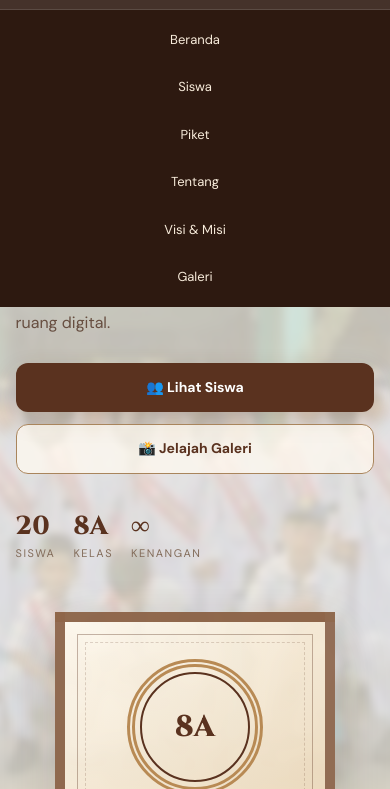
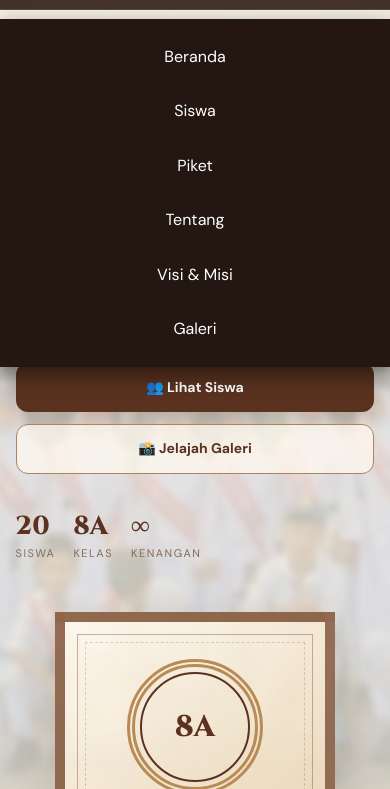
Before and after one commit to Khakim12-creator/Class-8A, a plain HTML site: page index.html in a window 390 px wide. Shown: the part 55-844 px from the top of the page. Drawn offline with nearby package versions, Linux system fonts and the light colour scheme.

Commit message:
Fix navbar height back to normal.

```diff
--- a/style.css
+++ b/style.css
@@ -75,6 +75,40 @@ nav a:hover{background:#8a5535}
 .number{font:800 13px Cinzel;color:#ae7a45}
 .mission-grid h3{font:700 22px "Playfair Display",serif;color:var(--brown);margin:8px 0}
 .motto{margin:25px auto 0;text-align:center;background:rgba(255,250,240,.75);border:1px solid var(--line);padding:35px;border-radius:20px}
+/* Styling Menu Mobile (Kembali Ringkas di Bawah Header) */
+@media (max-width: 768px) {
+  .menu-btn {
+    display: block !important;
+  }
+
+  #nav {
+    display: none;
+    position: absolute;
+    top: 74px; /* Tepat di bawah navbar header */
+    left: 0;
+    right: 0;
+    width: 100%;
+    height: auto; /* Ringkas, menyesuaikan jumlah tombol menu saja */
+    flex-direction: column;
+    background-color: #241711 !important; /* Warna pekat agar belakangnya tidak tembus */
+    padding: 15px 20px;
+    gap: 10px;
+    z-index: 99999 !important;
+    box-shadow: 0 8px 20px rgba(0,0,0,0.5);
+  }
+
+  #nav.open, #nav.active {
+    display: flex !important;
+  }
+
+  #nav a {
+    width: 100%;
+    text-align: center;
+    font-size: 16px;
+    color: #ffffff;
+    padding: 10px;
+  }
+}
 .motto span{font-size:10px;letter-spacing:3px;color:#a07142;font-weight:800}
 .motto h3{font:700 32px/1.2 "Playfair Display",serif;color:var(--brown);margin-top:10px}
 .motto em{color:#9a663d}
```
